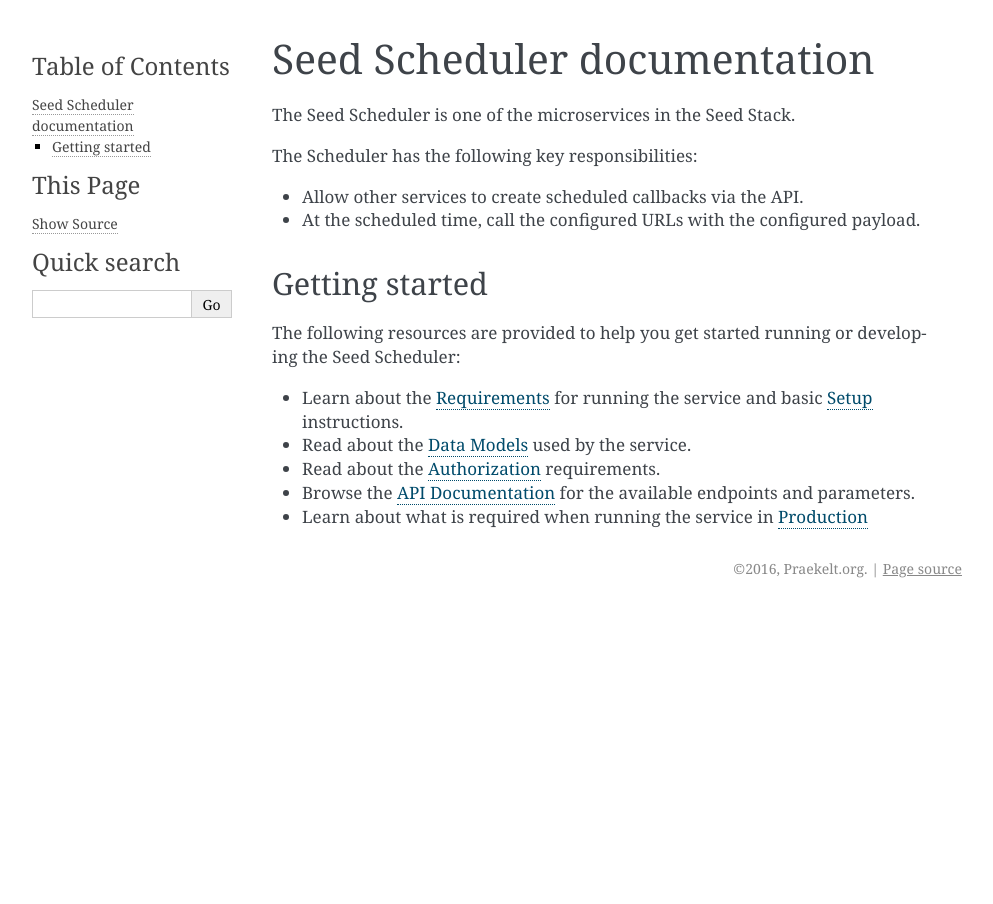
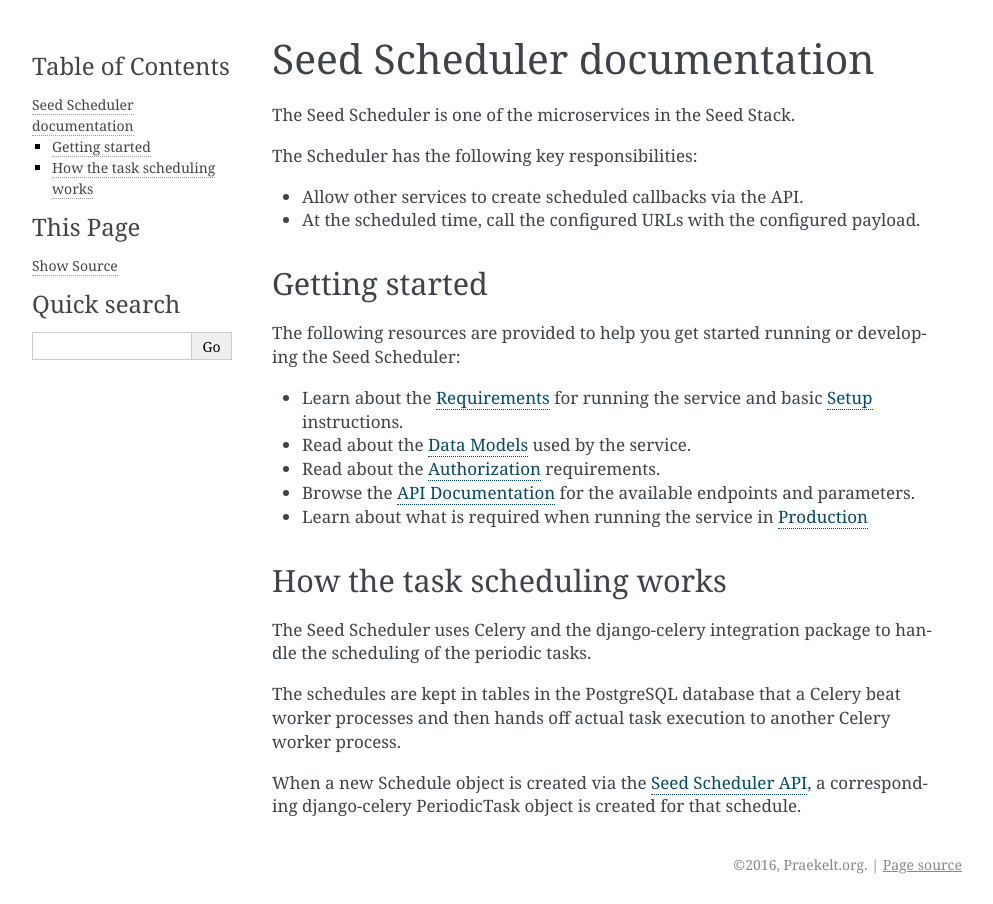
Before and after one commit to praekelt/seed-scheduler, a Sphinx documentation site: the page built from docs/index.rst, in a window 1280 px wide. Shown: the whole page, without its empty margins (148-1141 px from the left). Built offline with Sphinx 7.4.7, drawn with Linux system fonts in a browser that asks for light colours.

Commit message:
Added some basic info on how the celery scheduling works

```diff
--- a/docs/index.rst
+++ b/docs/index.rst
@@ -23,3 +23,17 @@
   parameters.
 * Learn about what is required when running the service in
   :doc:`Production <production>`
+
+
+How the task scheduling works
+=============================
+
+The Seed Scheduler uses Celery and the django-celery integration package to
+handle the scheduling of the periodic tasks.
+
+The schedules are kept in tables in the PostgreSQL database that a Celery beat
+worker processes and then hands off actual task execution to another Celery
+worker process.
+
+When a new Schedule object is created via the :doc:`Seed Scheduler API <apis>`,
+a corresponding django-celery PeriodicTask object is created for that schedule.
```
